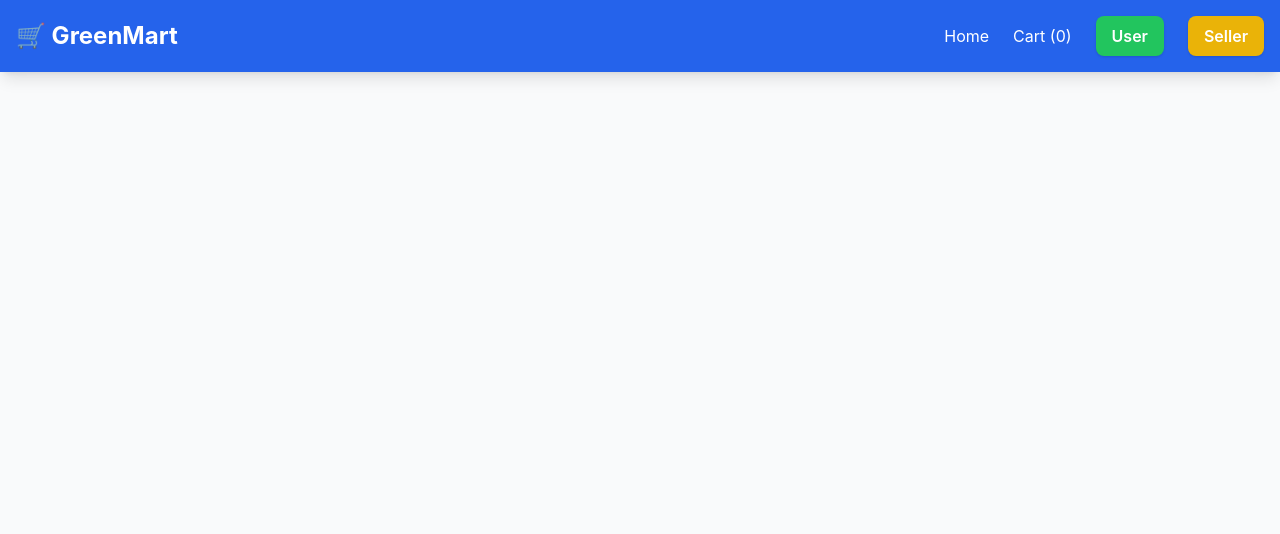
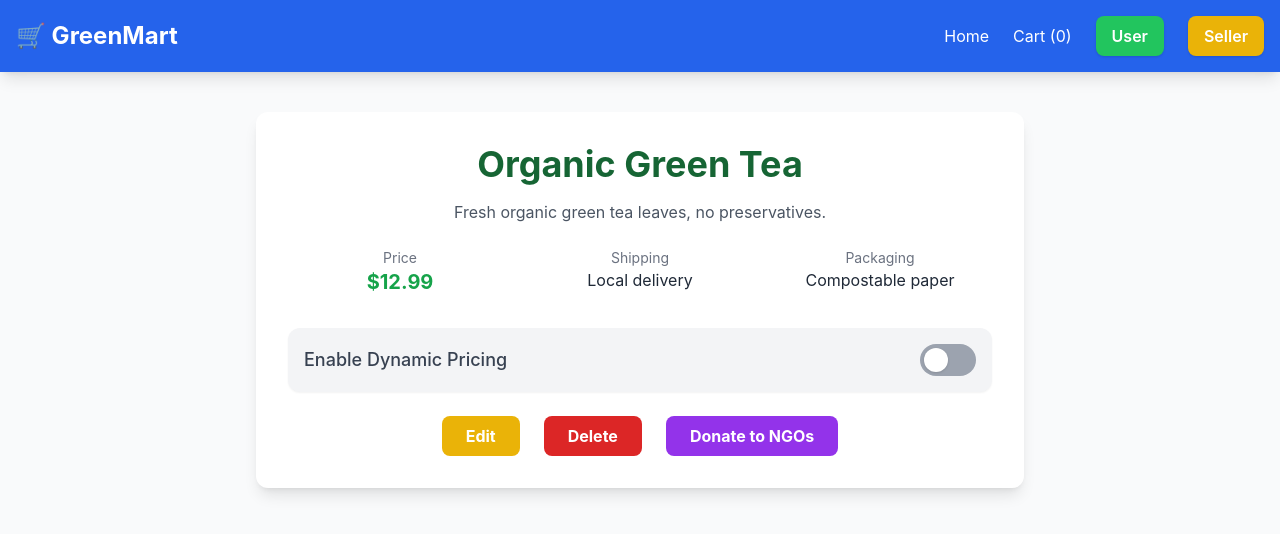
Before and after one commit to Sri847-ops/walmart-hackathon, a React (Create React App) app in the folder frontend/: page /seller/product/1 in a window 1280 px wide. Shown: the top 534 px of the page. Built offline with nearby package versions, Linux system fonts and the light colour scheme.

Commit message:
feat: added the product info for seller
- Added the product information for the sellers where we can enable dynamic pricing, edit , delete the product descriptions and donate the product to NGO's

```diff
--- a/frontend/src/App.jsx
+++ b/frontend/src/App.jsx
@@ -5,6 +5,7 @@ import HomePage from "./pages/HomePage"
 import CartPage from "./pages/CartPage"
 import SellerPage from "./pages/SellerPage"
 import Product from "./components/Product"
+import SellerProduct from "./components/seller/SellerProduct"
 
 function App() {
   return (
@@ -17,6 +18,7 @@ function App() {
             <Route path="/cart" element={<CartPage />} />
             <Route path="/seller" element={<SellerPage />} />
             <Route path="/product/:id" element={<Product />} />
+            <Route path="/seller/product/:id" element={<SellerProduct />} />
           </Routes>
         </div>
       </Router>
--- a/frontend/src/components/seller/ProductCardSeller.jsx
+++ b/frontend/src/components/seller/ProductCardSeller.jsx
@@ -4,25 +4,36 @@ import { useNavigate } from "react-router-dom"
 const ProductCardSeller = ({ product, onDelete }) => {
   const navigate = useNavigate()
 
-  const handleEdit = () => {
+  const handleEdit = (e) => {
+    e.stopPropagation() // Prevent card click
     navigate(`/seller/edit/${product.id}`)
   }
 
-  const handleDelete = () => {
+  const handleDelete = (e) => {
+    e.stopPropagation() // Prevent card click
     if (window.confirm("Are you sure you want to delete this product?")) {
       onDelete(product.id)
     }
   }
 
+  const handleCardClick = () => {
+    navigate(`/seller/product/${product.id}`)
+  }
+
   return (
-    <div className="bg-white rounded-lg shadow-md overflow-hidden hover:shadow-lg transition-shadow">
+    <div
+      className="bg-white rounded-lg shadow-md overflow-hidden hover:shadow-lg transition-shadow cursor-pointer"
+      onClick={handleCardClick}
+    >
       <div className="h-48 bg-gray-200 flex items-center justify-center">
         <span className="text-gray-500 text-4xl">📦</span>
       </div>
       <div className="p-4">
         <h3 className="text-lg font-semibold mb-2">{product.name}</h3>
         <p className="text-gray-600 text-sm mb-3">{product.description}</p>
-        <span className="text-2xl font-bold text-green-600 block mb-4">${product.price.toFixed(2)}</span>
+        <span className="text-2xl font-bold text-green-600 block mb-4">
+          ${product.price.toFixed(2)}
+        </span>
         <div className="flex space-x-4">
           <button
             onClick={handleEdit}
--- /dev/null
+++ b/frontend/src/components/seller/SellerProduct.jsx
@@ -0,0 +1,157 @@
+"use client"
+import { useParams, useNavigate } from "react-router-dom"
+import { useState } from "react"
+
+const products = [
+  {
+    id: 1,
+    name: "Organic Green Tea",
+    price: 12.99,
+    description: "Fresh organic green tea leaves, no preservatives.",
+    packaging: "Compostable paper",
+    shipping: "Local delivery",
+  },
+  {
+    id: 2,
+    name: "Plastic Water Bottle",
+    price: 1.99,
+    description: "Single-use plastic bottle with mineral water.",
+    packaging: "Plastic",
+    shipping: "International",
+  },
+  {
+    id: 3,
+    name: "Bamboo Toothbrush",
+    price: 8.99,
+    description: "Biodegradable bamboo handle with soft charcoal bristles.",
+    packaging: "Recyclable cardboard",
+    shipping: "Local",
+  },
+  {
+    id: 4,
+    name: "LED Light Bulb",
+    price: 15.99,
+    description: "Energy-efficient LED bulb, 10-year lifespan.",
+    packaging: "Recyclable cardboard",
+    shipping: "Standard",
+  },
+  {
+    id: 5,
+    name: "Organic Cotton T-Shirt",
+    price: 24.99,
+    description: "100% organic cotton, fair trade certified.",
+    packaging: "Biodegradable bag",
+    shipping: "Carbon-neutral",
+  },
+  {
+    id: 6,
+    name: "Reusable Water Bottle",
+    price: 19.99,
+    description: "Stainless steel, BPA-free, keeps drinks cold for 24 hours.",
+    packaging: "Minimal cardboard",
+    shipping: "Local",
+  },
+]
+
+const SellerProduct = () => {
+  const { id } = useParams()
+  const navigate = useNavigate()
+  const product = products.find((p) => p.id === parseInt(id))
+  const [dynamicPricing, setDynamicPricing] = useState(false)
+
+  const toggleDynamicPricing = () => {
+    setDynamicPricing(!dynamicPricing)
+  }
+
+  const handleEdit = () => {
+    navigate(`/seller/edit/${product.id}`)
+  }
+
+  const handleDelete = () => {
+    if (window.confirm("Are you sure you want to delete this product?")) {
+      alert("Product deleted!")
+      navigate("/seller/products")
+    }
+  }
+
+  const handleDonate = () => {
+    alert(`Donated "${product.name}" to NGOs!`)
+  }
+
+  if (!product) {
+    return (
+      <div className="text-center mt-20 text-2xl text-red-600 font-bold">
+        Product not found
+      </div>
+    )
+  }
+
+  return (
+    <div className="max-w-3xl mx-auto p-8 bg-white rounded-xl shadow-lg mt-10">
+      <h1 className="text-4xl font-bold mb-4 text-center text-green-800">
+        {product.name}
+      </h1>
+      <p className="text-gray-600 mb-6 text-center">{product.description}</p>
+
+      <div className="grid grid-cols-1 sm:grid-cols-3 gap-4 text-center mb-8">
+        <div>
+          <span className="text-gray-500 block text-sm">Price</span>
+          <span className="text-xl font-bold text-green-600">
+            ${product.price.toFixed(2)}
+          </span>
+        </div>
+        <div>
+          <span className="text-gray-500 block text-sm">Shipping</span>
+          <span className="text-md text-gray-800">{product.shipping}</span>
+        </div>
+        <div>
+          <span className="text-gray-500 block text-sm">Packaging</span>
+          <span className="text-md text-gray-800">{product.packaging}</span>
+        </div>
+      </div>
+
+      {/* Toggle for Dynamic Pricing */}
+      <div className="bg-gray-100 p-4 rounded-xl flex items-center justify-between mb-6 shadow-sm">
+        <span className="text-lg font-medium text-gray-700">
+          Enable Dynamic Pricing
+        </span>
+        <button
+          onClick={toggleDynamicPricing}
+          className={`w-14 h-8 flex items-center rounded-full p-1 transition-all duration-300 ease-in-out ${
+            dynamicPricing ? "bg-green-500" : "bg-gray-400"
+          }`}
+        >
+          <div
+            className={`bg-white w-6 h-6 rounded-full shadow transform transition-transform duration-300 ${
+              dynamicPricing ? "translate-x-6" : ""
+            }`}
+          />
+        </button>
+      </div>
+
+      {/* Action Buttons */}
+      <div className="flex flex-col sm:flex-row justify-center sm:space-x-6 space-y-4 sm:space-y-0 mt-6">
+        <button
+          onClick={handleEdit}
+          className="bg-yellow-500 hover:bg-yellow-600 text-white font-bold py-2 px-6 rounded-lg transition-all"
+        >
+          Edit
+        </button>
+        <button
+          onClick={handleDelete}
+          className="bg-red-600 hover:bg-red-700 text-white font-bold py-2 px-6 rounded-lg transition-all"
+        >
+          Delete
+        </button>
+        <button
+          onClick={handleDonate}
+          className="bg-purple-600 hover:bg-purple-700 text-white font-bold py-2 px-6 rounded-lg transition-all"
+        >
+          Donate to NGOs
+        </button>
+      </div>
+    </div>
+  )
+}
+
+export default SellerProduct
```
